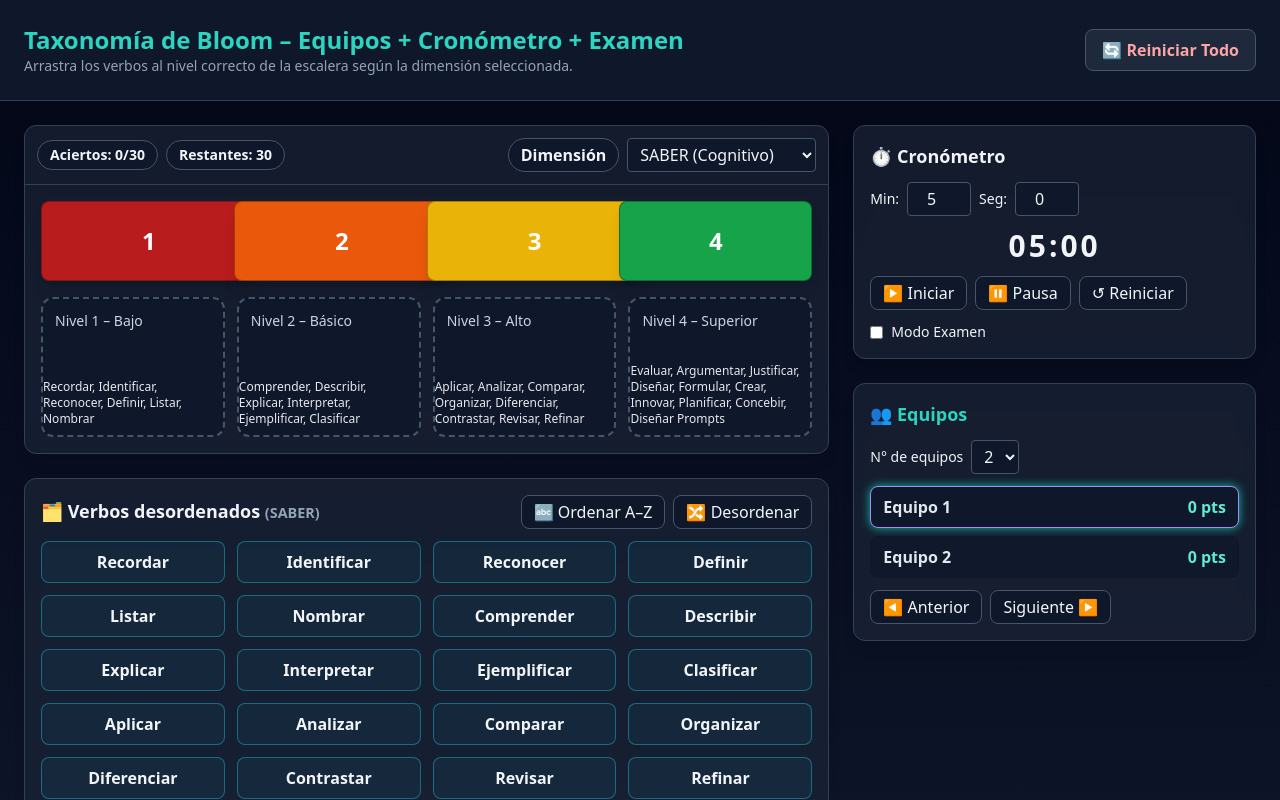
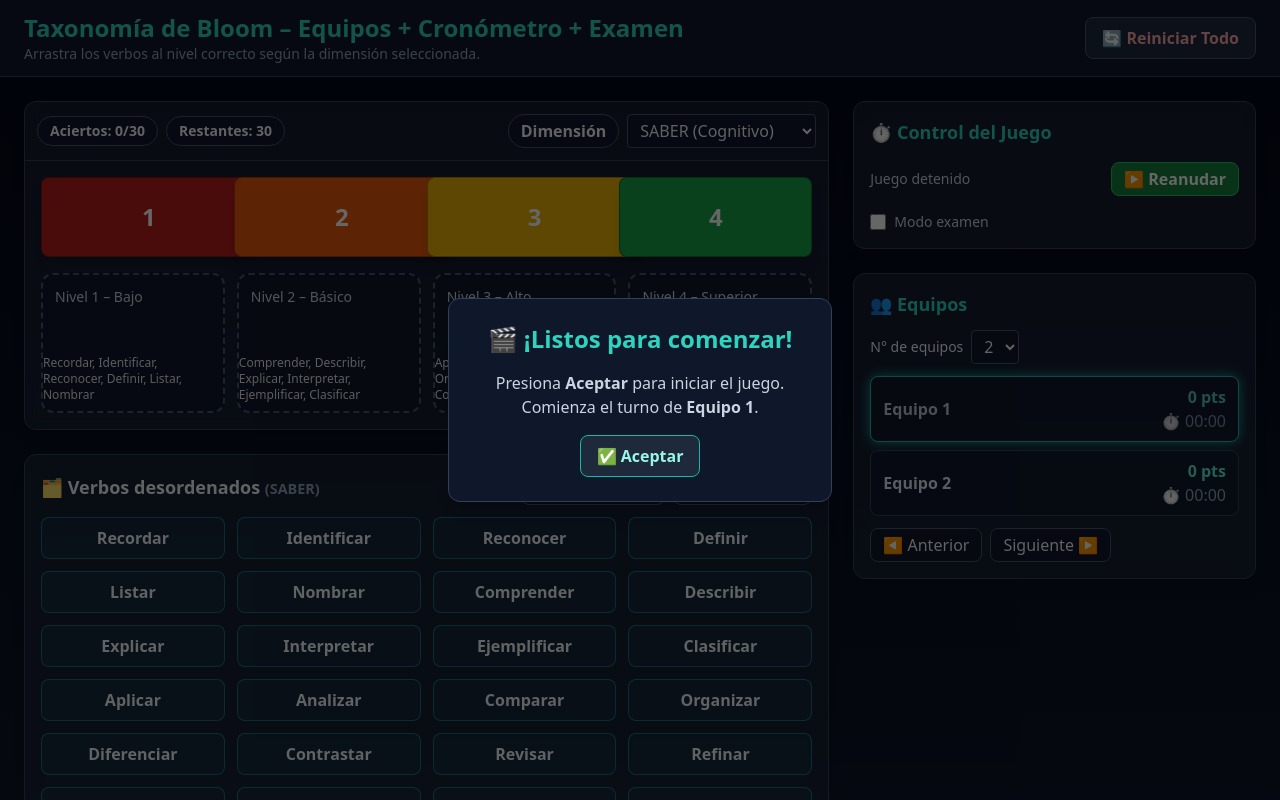
Before and after one commit to gabrielaDF/Taxonomia, a React (Vite) app: page / in a window 1280 px wide. Shown: the top 800 px of the page. Built offline with nearby package versions, Linux system fonts and the light colour scheme.

Commit message:
modificacion de cronómetro y sitema completo

```diff
--- a/src/App.jsx
+++ b/src/App.jsx
@@ -28,12 +28,15 @@ export default function App() {
   ]);
   const [activeTeam, setActiveTeam] = useState(0);
 
-  // Timer & Examen
-  const [timeLeft, setTimeLeft] = useState(300); // 5:00
+  // Temporizadores por equipo
   const [running, setRunning] = useState(false);
+  const [startModalOpen, setStartModalOpen] = useState(true);
+  const [teamTimers, setTeamTimers] = useState(
+    teams.map(() => ({ elapsed: 0, running: false }))
+  );
+
+  // Modal y modo examen
   const [examMode, setExamMode] = useState(false);
-
-  // Modal
   const [modalOpen, setModalOpen] = useState(false);
   const [finalMsg, setFinalMsg] = useState("");
 
@@ -48,20 +51,40 @@ export default function App() {
   );
   const leftCount = totalCount - okCount;
 
-  // Timer
+  // 🔁 Efecto para incrementar el tiempo del equipo activo
   useEffect(() => {
     if (!running) return;
-    if (timeLeft <= 0) {
-      endRound();
-      return;
-    }
-    const id = setInterval(() => setTimeLeft((t) => t - 1), 1000);
+
+    const id = setInterval(() => {
+      setTeamTimers((prev) =>
+        prev.map((t, i) =>
+          i === activeTeam && t.running ? { ...t, elapsed: t.elapsed + 1 } : t
+        )
+      );
+    }, 1000);
+
     return () => clearInterval(id);
-  }, [running, timeLeft]);
+  }, [running, activeTeam]);
 
+  // 🔄 Sincronizar qué cronómetro está corriendo
   useEffect(() => {
-    console.log("Equipo activo:", activeTeam, teams[activeTeam]);
-  }, [activeTeam, teams]);
+    setTeamTimers((prev) =>
+      prev.map((t, i) => ({
+        ...t,
+        running: running && i === activeTeam,
+      }))
+    );
+  }, [activeTeam, running]);
+
+  // 🔧 Sincronizar longitud de timers con equipos
+  useEffect(() => {
+    setTeamTimers((prev) =>
+      Array.from({ length: teams.length }, (_, i) => ({
+        elapsed: prev[i]?.elapsed ?? 0,
+        running: prev[i]?.running ?? false,
+      }))
+    );
+  }, [teams]);
 
   // Dimensión
   function switchDimension(dim) {
@@ -70,8 +93,9 @@ export default function App() {
     setLevels({ 1: [], 2: [], 3: [], 4: [] });
   }
 
-  // Drag & Drop
+  // Drag & Drop principal
   function handleDrop(targetLevel, verb, target = "level") {
+    if (!running) return; // No hacer nada si no está corriendo el juego
     const fromBank = bankVerbs.find((v) => v.verb === verb);
     const fromLevels =
       fromBank ||
@@ -108,7 +132,7 @@ export default function App() {
       ding();
       if (navigator.vibrate) navigator.vibrate(60);
 
-      // Calcular restantes dinámicamente (no usar leftCount cerrado)
+      // Verificar si ya completó todos los verbos
       const totalNow = Object.values(DATA[dimension]).reduce(
         (a, arr) => a + arr.length,
         0
@@ -117,40 +141,30 @@ export default function App() {
         Object.values(levels).reduce((a, arr) => a + arr.length, 0) + 1;
       if (totalNow - okNow <= 0) endRound();
 
-      // El mismo equipo continúa jugando si acierta
-      return;
+      return; // mismo equipo continúa
     }
 
     // ❌ ERROR
     buzz();
     if (navigator.vibrate) navigator.vibrate(80);
+    if (examMode) addPoints(-5);
 
-    // Penalización solo si está en modo examen
-    if (examMode) {
-      addPoints(-5);
-    }
-
-    // 🔁 Cambio de turno solo si se equivoca
+    // 🔁 Cambio de turno (sin manipular timers manualmente)
     setActiveTeam((prevActive) => {
       const next = (prevActive + 1) % teams.length;
       const nextName = teams[next]?.name || `Equipo ${next + 1}`;
       const failedName = teams[prevActive]?.name || `Equipo ${prevActive + 1}`;
 
-      // Mostrar modal con ambos nombres
-      setTimeout(
-        () =>
-          setTurnModal({
-            failed: `❌ ${failedName} falló`,
-            next: `🎯 Turno de ${nextName}`,
-          }),
-        0
-      );
+      setTurnModal({
+        failed: `❌ ${failedName} falló`,
+        next: `🎯 Turno de ${nextName}`,
+      });
 
       return next;
     });
   }
 
-  // Banco: ordenar / desordenar
+  // Ordenar / desordenar banco
   function sortBankAZ() {
     setBankVerbs((prev) =>
       [...prev].sort((a, b) =>
@@ -169,11 +183,10 @@ export default function App() {
     });
   }
 
-  // Equipos
+  // Puntuación
   function addPoints(points) {
     setTeams((prevTeams) => {
       const updated = [...prevTeams];
-      // usamos el activeTeam más reciente mediante callback
       updated[activeTeam] = {
         ...updated[activeTeam],
         score: updated[activeTeam].score + points,
@@ -182,17 +195,29 @@ export default function App() {
     });
   }
 
-  // Fin de ronda + bonus por tiempo
+  // Fin de ronda
   function endRound() {
     setRunning(false);
-    // otorgar bonus (1 punto cada 15s) a ganadores actuales
+
     const maxScore = Math.max(...teams.map((t) => t.score));
     const winnersIdx = teams
       .map((t, i) => ({ i, score: t.score }))
       .filter((t) => t.score === maxScore)
       .map((t) => t.i);
 
-    const timeBonus = Math.floor(timeLeft / 15);
+    // Calcular equipo más rápido
+    const fastest = teamTimers.reduce(
+      (min, t, i) => (t.elapsed < teamTimers[min].elapsed ? i : min),
+      0
+    );
+    const fastestName = teams[fastest]?.name || `Equipo ${fastest + 1}`;
+
+    // Bonus de velocidad
+    const timeBonus = Math.max(
+      0,
+      Math.floor((300 - teamTimers[fastest].elapsed) / 15)
+    );
+
     const withBonus = teams.map((t, i) =>
       winnersIdx.includes(i) ? { ...t, score: t.score + timeBonus } : t
     );
@@ -207,7 +232,11 @@ export default function App() {
         ? ` | 🏆 Ganador: ${winnersAfter[0].name}`
         : " | 🤝 ¡Empate!");
 
-    setFinalMsg(`Fin de la ronda. ${summary}`);
+    setFinalMsg(
+      `Fin de la ronda. ${summary} 🕓 Más rápido: ${fastestName} (${Math.floor(
+        teamTimers[fastest].elapsed / 60
+      )}m ${teamTimers[fastest].elapsed % 60}s)`
+    );
     setModalOpen(true);
   }
 
@@ -217,23 +246,22 @@ export default function App() {
     setLevels({ 1: [], 2: [], 3: [], 4: [] });
     setTeams((prev) => prev.map((t) => ({ ...t, score: 0 })));
     setActiveTeam(0);
-    setTimeLeft(300);
+    setTeamTimers(teams.map(() => ({ elapsed: 0, running: false })));
     setRunning(false);
     setExamMode(false);
     setModalOpen(false);
     setFinalMsg("");
   }
 
-  // Cambiar cantidad de equipos (2-4)
+  // Cambiar cantidad de equipos
   function applyTeamCount(n) {
     const count = Math.min(4, Math.max(2, n));
-    setTeams((prev) => {
-      const next = Array.from({ length: count }, (_, i) => ({
+    setTeams((prev) =>
+      Array.from({ length: count }, (_, i) => ({
         name: prev[i]?.name ?? `Equipo ${i + 1}`,
         score: prev[i]?.score ?? 0,
-      }));
-      return next;
-    });
+      }))
+    );
     setActiveTeam(0);
   }
 
@@ -249,7 +277,6 @@ export default function App() {
             levels={levels}
             onDrop={handleDrop}
             examMode={examMode}
-            // HUD
             okCount={okCount}
             totalCount={totalCount}
             leftCount={leftCount}
@@ -260,15 +287,12 @@ export default function App() {
             onDrop={(verb) => handleDrop(null, verb, "bank")}
             onSortAZ={sortBankAZ}
             onShuffle={shuffleBank}
-            disabledShuffle={examMode && running}
             dimension={dimension}
           />
         </div>
 
         <div className="space-y-6">
           <Timer
-            timeLeft={timeLeft}
-            setTimeLeft={setTimeLeft}
             running={running}
             setRunning={setRunning}
             examMode={examMode}
@@ -280,16 +304,19 @@ export default function App() {
             activeTeam={activeTeam}
             setActiveTeam={setActiveTeam}
             onApplyTeamCount={applyTeamCount}
+            teamTimers={teamTimers}
           />
         </div>
       </main>
 
+      {/* Modal final */}
       <Modal
         open={modalOpen}
         onClose={() => setModalOpen(false)}
         onReset={resetGame}
         message={finalMsg}
       />
+
       {/* Modal de cambio de turno */}
       {turnModal && (
         <div className="fixed inset-0 bg-black/60 flex items-center justify-center z-[60]">
@@ -309,6 +336,31 @@ export default function App() {
           </div>
         </div>
       )}
+
+      {/* Modal inicial */}
+      {startModalOpen && (
+        <div className="fixed inset-0 bg-black/60 flex items-center justify-center z-[70]">
+          <div className="bg-slate-900 border border-slate-700 rounded-xl p-6 max-w-sm w-full text-center shadow-xl animate-fade-in">
+            <h2 className="text-2xl font-bold text-teal-400 mb-4">
+              🎬 ¡Listos para comenzar!
+            </h2>
+            <p className="text-slate-300 mb-4">
+              Presiona <strong>Aceptar</strong> para iniciar el juego. Comienza
+              el turno de <strong>{teams[0].name}</strong>.
+            </p>
+            <button
+              onClick={() => {
+                setStartModalOpen(false);
+                setRunning(true);
+                setActiveTeam(0);
+              }}
+              className="px-4 py-2 rounded-lg border border-teal-500 text-teal-200 bg-slate-800 hover:bg-teal-600 hover:text-white font-semibold transition"
+            >
+              ✅ Aceptar
+            </button>
+          </div>
+        </div>
+      )}
     </div>
   );
 }
--- a/src/components/Header.jsx
+++ b/src/components/Header.jsx
@@ -1,19 +1,18 @@
 export default function Header({ onReset }) {
   return (
-    <header className="p-6 border-b border-slate-700 bg-slate-900 flex flex-col gap-2 md:flex-row md:items-center md:justify-between">
-      <div>
-        <h1 className="text-2xl font-bold text-teal-400">
+    <header className="px-4 py-2 sm:px-6 sm:py-3 border-b border-slate-700 bg-slate-900 flex flex-wrap items-center justify-between gap-3">
+      <div className="min-w-0">
+        <h1 className="text-lg sm:text-xl md:text-2xl font-bold text-teal-400 leading-tight">
           Taxonomía de Bloom – Equipos + Cronómetro + Examen
         </h1>
-        <p className="text-slate-400 text-sm">
-          Arrastra los verbos al nivel correcto de la escalera según la
-          dimensión seleccionada.
+        <p className="text-slate-400 text-xs sm:text-sm truncate">
+          Arrastra los verbos al nivel correcto según la dimensión seleccionada.
         </p>
       </div>
 
       <button
         onClick={onReset}
-        className="px-4 py-2 mt-2 md:mt-0 rounded-lg border border-slate-600 bg-slate-800 hover:border-red-400 text-red-300 font-semibold"
+        className="px-3 py-1.5 sm:px-4 sm:py-2 rounded-lg border border-slate-600 bg-slate-800 hover:border-red-400 text-red-300 font-semibold text-sm sm:text-base"
       >
         🔄 Reiniciar Todo
       </button>
--- a/src/components/Teams.jsx
+++ b/src/components/Teams.jsx
@@ -4,6 +4,7 @@ export default function Teams({
   activeTeam,
   setActiveTeam,
   onApplyTeamCount,
+  teamTimers = [], // ← valor por defecto evita undefined
 }) {
   function nextTeam() {
     setActiveTeam((prev) => (prev + 1) % teams.length);
@@ -16,6 +17,7 @@ export default function Teams({
     <section className="bg-slate-800/60 border border-slate-700 rounded-xl shadow-lg backdrop-blur p-4 space-y-3">
       <h3 className="text-lg font-bold text-teal-400">👥 Equipos</h3>
 
+      {/* Selector de cantidad */}
       <div className="flex items-center gap-2">
         <label className="text-sm">N° de equipos</label>
         <select
@@ -29,37 +31,53 @@ export default function Teams({
         </select>
       </div>
 
+      {/* Lista de equipos */}
       <div className="grid gap-2">
-        {teams.map((t, i) => (
+        {teams.map((t, i) => {
+          const timer = teamTimers[i] || { elapsed: 0 }; // fallback seguro
+          const minutes = String(Math.floor(timer.elapsed / 60)).padStart(
+            2,
+            "0"
+          );
+          const seconds = String(timer.elapsed % 60).padStart(2, "0");
+
+          return (
             <div
               key={i}
               className={`flex justify-between items-center px-3 py-2 rounded-lg border transition-all duration-300 ${
                 i === activeTeam
-                ? "border-violet-400 bg-slate-900 shadow-[0_0_10px_#14b8a6]"
-                : "border-slate-900 bg-slate-900/70"
+                  ? "border-teal-400 bg-slate-900 shadow-[0_0_12px_#14b8a6] animate-pulse"
+                  : "border-slate-700 bg-slate-900/70"
               }`}
             >
+              {/* Nombre del equipo */}
               <input
-              value={t.name}
+                value={t?.name || ""}
                 onChange={(e) =>
                   setTeams((prev) => {
                     const copy = [...prev];
-                  copy[i] = { ...copy[i], name: e.target.value };
+                    if (copy[i]) copy[i] = { ...copy[i], name: e.target.value };
                     return copy;
                   })
                 }
-              className="bg-transparent outline-none font-semibold w-24 text-slate-200"
+                className="bg-transparent outline-none font-semibold w-28 text-slate-200"
               />
-            <span
-              key={t.score} // <-- fuerza actualización visual cuando cambia el puntaje
-              className="font-bold text-teal-300 transition-all duration-300"
-            >
-              {t.score} pts
+
+              {/* Puntaje y tiempo */}
+              <div className="text-right">
+                <span className="block font-bold text-teal-300">
+                  {Number.isFinite(t?.score) ? t.score : 0} pts
+                </span>
+                <span className="text-s text-slate-400">
+                  ⏱️ {minutes}:{seconds}
                 </span>
               </div>
-        ))}
+            </div>
+          );
+        })}
       </div>
 
+      {/* Controles */}
       <div className="flex gap-2">
         <button
           onClick={prevTeam}
--- a/src/components/Timer.jsx
+++ b/src/components/Timer.jsx
@@ -1,95 +1,35 @@
-export default function Timer({
-  timeLeft,
-  setTimeLeft,
-  running,
-  setRunning,
-  examMode,
-  setExamMode,
-}) {
-  const minutes = Math.floor(timeLeft / 60);
-  const seconds = timeLeft % 60;
+export default function Timer({ running, setRunning, examMode, setExamMode }) {
+  return (
+    <section className="bg-slate-800/60 border border-slate-700 rounded-xl shadow-lg backdrop-blur p-4 space-y-4">
+      <h3 className="text-lg font-bold text-teal-400">⏱️ Control del Juego</h3>
 
-  function setMinutes(m) {
-    if (running) return;
-    const mm = Math.max(0, Number(m) || 0);
-    setTimeLeft(mm * 60 + seconds);
-  }
-  function setSeconds(s) {
-    if (running) return;
-    const ss = Math.max(0, Math.min(59, Number(s) || 0));
-    setTimeLeft(minutes * 60 + ss);
-  }
-  function fmt(n) {
-    return String(n).padStart(2, "0");
-  }
-
-  return (
-    <section className="bg-slate-800/60 border border-slate-700 rounded-xl shadow-lg backdrop-blur p-4 space-y-3">
-      <h3 className="text-lg font-bold">⏱️ Cronómetro</h3>
-
-      <div className="flex items-center gap-2">
-        <label className="text-sm">Min:</label>
-        <input
-          type="number"
-          value={minutes}
-          onChange={(e) => setMinutes(e.target.value)}
-          disabled={running}
-          className="w-16 bg-slate-900 border border-slate-600 rounded px-2 py-1 text-center disabled:opacity-60"
-        />
-        <label className="text-sm">Seg:</label>
-        <input
-          type="number"
-          value={seconds}
-          onChange={(e) => setSeconds(e.target.value)}
-          disabled={running}
-          className="w-16 bg-slate-900 border border-slate-600 rounded px-2 py-1 text-center disabled:opacity-60"
-        />
-      </div>
-
-      <div className="text-3xl font-extrabold text-center tracking-widest">
-        <span className={timeLeft <= 10 ? "text-rose-300" : ""}>
-          {fmt(minutes)}:{fmt(seconds)}
+      <div className="flex justify-between items-center">
+        <span className="text-slate-300 text-sm">
+          {running ? "Juego en curso" : "Juego detenido"}
         </span>
-      </div>
-
-      <div className="flex gap-2 flex-wrap">
         <button
-          onClick={() => setRunning(true)}
-          className="px-3 py-1 rounded-lg border border-slate-600 bg-slate-900 hover:border-teal-400"
+          onClick={() => setRunning((prev) => !prev)}
+          className={`px-3 py-1 rounded-lg font-semibold transition ${
+            running
+              ? "bg-red-700 hover:bg-red-800 text-white border border-red-500"
+              : "bg-green-700 hover:bg-green-800 text-white border border-green-500"
+          }`}
         >
-          ▶ Iniciar
-        </button>
-        <button
-          onClick={() => setRunning(false)}
-          className="px-3 py-1 rounded-lg border border-slate-600 bg-slate-900 hover:border-teal-400"
-        >
-          ⏸ Pausa
-        </button>
-        <button
-          onClick={() => {
-            setRunning(false);
-            setTimeLeft(300);
-          }}
-          className="px-3 py-1 rounded-lg border border-slate-600 bg-slate-900 hover:border-teal-400"
-        >
-          ↺ Reiniciar
+          {running ? "⏸️ Pausar" : "▶️ Reanudar"}
         </button>
       </div>
 
-      <label className="flex items-center gap-2 text-sm">
+      <div className="flex items-center justify-between">
+        <label className="flex items-center gap-2 cursor-pointer">
           <input
             type="checkbox"
             checked={examMode}
             onChange={(e) => setExamMode(e.target.checked)}
+            className="w-4 h-4 accent-teal-500"
           />
-        Modo Examen
+          <span className="text-slate-300 text-sm">Modo examen</span>
         </label>
-      {examMode && (
-        <small className="block text-slate-400">
-          En examen: se ocultan pistas y los errores restan puntos y cambian el
-          turno.
-        </small>
-      )}
+      </div>
     </section>
   );
 }
```
Lines whose indentation alone changed are shown as unchanged.
